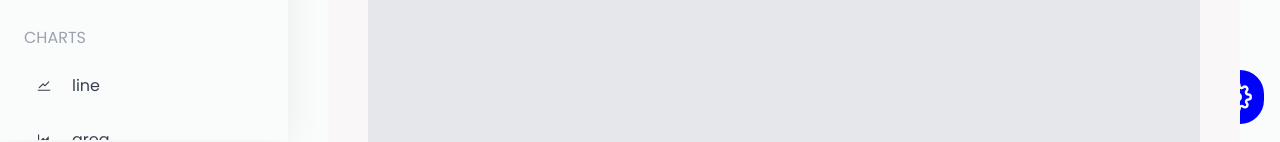
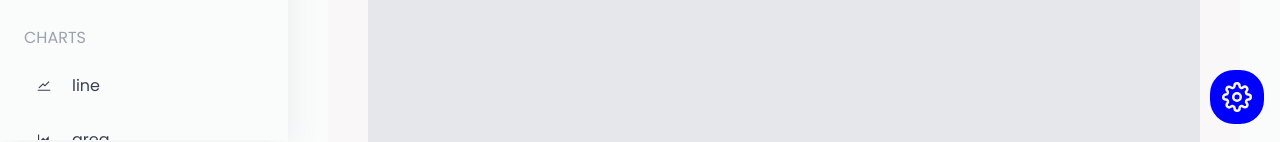
Before and after one commit to OthmanGh/UNITEYPULSE, a React (Vite) app in the folder frontend/: page /dashboard/kanban in a window 1280 px wide. Shown: the part 660-802 px from the top of the page. Built offline with nearby package versions, Linux system fonts and the light colour scheme.

Commit message:
Fix setting button z-order

```diff
--- a/frontend/src/pages/Dashboard/index.tsx
+++ b/frontend/src/pages/Dashboard/index.tsx
@@ -9,7 +9,7 @@ const Dashboard = () => {
   return (
     <div>
       <div className="flex relative dark:bg-main-dark-bg">
-        <div className="fixed right-4 bottom-4">
+        <div className="fixed right-4 bottom-4  z-20">
           <Tooltip title="Settings" placement="top">
             <button
               className="cursor-pointer text-3xl p-3 hover:drop-shadow-xl text-white hover:bg-light-gray rounded-3xl"
```
